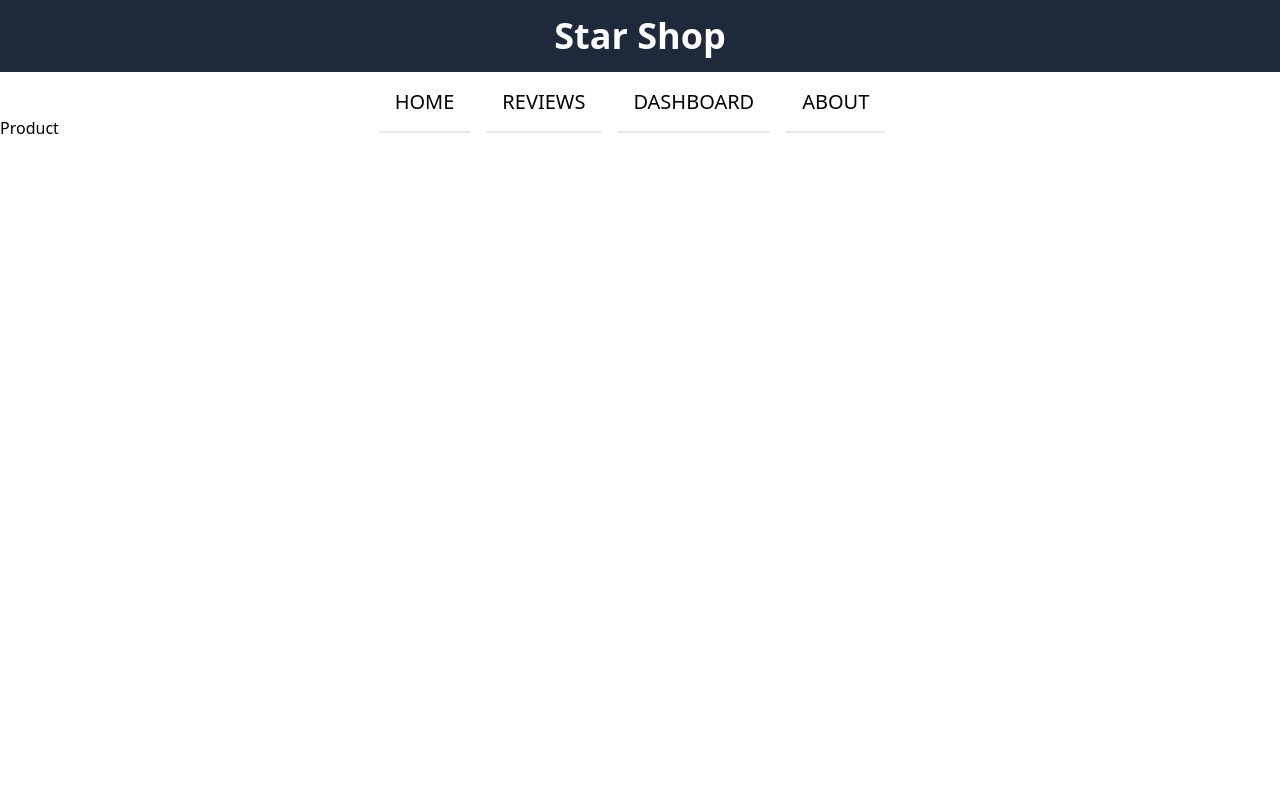
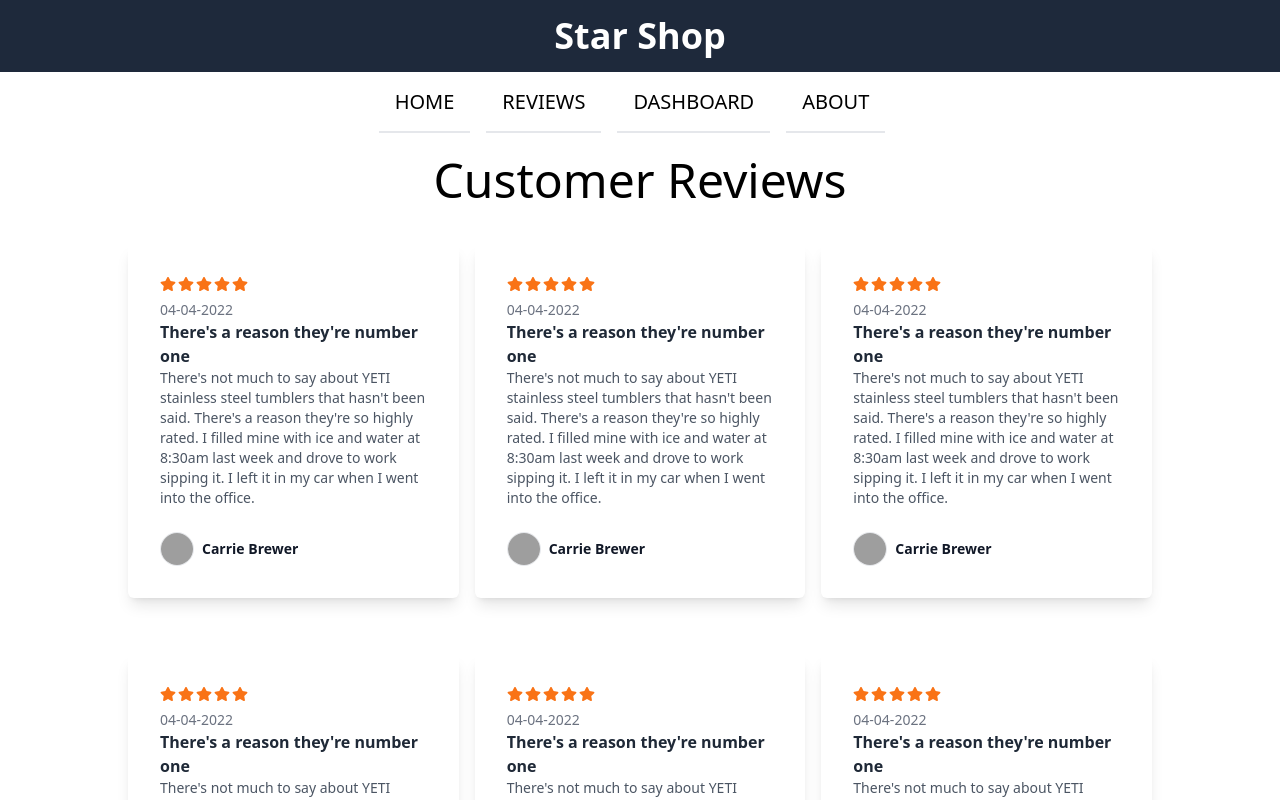
Before and after one commit to Lil-boss/product-Analysis, a React (Create React App) app: page /reviews in a window 1280 px wide. Shown: the top 800 px of the page. Built offline with nearby package versions, Linux system fonts and the light colour scheme; grey boxes are pictures that could not be loaded.

Commit message:
reviews design complete

```diff
--- a/package.json
+++ b/package.json
@@ -8,6 +8,7 @@
     "@testing-library/user-event": "^13.5.0",
     "react": "^18.0.0",
     "react-dom": "^18.0.0",
+    "react-icons": "^4.3.1",
     "react-router-dom": "^6.3.0",
     "react-scripts": "5.0.0",
     "web-vitals": "^2.1.4"
--- a/src/components/Home/Home.jsx
+++ b/src/components/Home/Home.jsx
@@ -1,8 +1,11 @@
 import React from 'react';
+import { Link } from 'react-router-dom';
+import ReviewCart from '../ReviewCart/ReviewCart';
 const Home = () => {
     return (
-        <div className='w-4/5 m-auto mt-10 p-10'>
-            <div className='grid grid-cols-2 gap-10'>
+        <div className='w-4/5 m-auto mt-10'>
+            <section>
+                <div className='grid grid-cols-2 gap-10 p-10'>
                     <div className='flex flex-col justify-center '>
                         <h1 className='text-5xl font-medium text-blue-400'>The best chocolate cake</h1>
                         <h1 className='text-5xl font-medium text-gray-800 text-left'>in your town</h1>
@@ -12,9 +15,26 @@ const Home = () => {
                     <div>
                         <img className='rounded-md' src="https://assets.tmecosys.com/image/upload/t_web767x639/img/recipe/ras/Assets/0A475B34-4E78-40D8-9F30-46223B7D77E7/Derivates/E55C7EA4-0E60-403F-B5DC-75EA358197BD.jpg" alt="" />
                     </div>
-
+                </div>
+            </section>
+            <section>
+                <div className='mb-10'>
+                    <h1 className='text-center text-5xl mt-10'>Customer Reviews</h1>
+                    <div className='grid grid-cols-3 gap-4'>
+                        <ReviewCart />
+                        <ReviewCart />
+                        <ReviewCart />
+                    </div>
+                    <div className='flex justify-center'>
+                        <Link to="/reviews" className='border-0 mt-10 bg-blue-400 w-1/3 h-10 rounded-md text-center text-white font-medium cursor-pointer'>
+                            <button className='mt-2'>
+                                See All Reviews
+                            </button>
+                        </Link>
                     </div>
                 </div>
+            </section>
+        </div >
     );
 };
 
--- /dev/null
+++ b/src/components/ReviewCart/ReviewCart.jsx
@@ -0,0 +1,30 @@
+import React from 'react';
+import { FaStar } from 'react-icons/fa'
+const ReviewCart = () => {
+    return (
+        <div className='mt-10 max-w-lg px-8 py-8 rounded-md shadow-lg bg-white'>
+            <span className='flex space-x-0.5'>
+                <FaStar className='text-orange-500' />
+                <FaStar className='text-orange-500' />
+                <FaStar className='text-orange-500' />
+                <FaStar className='text-orange-500' />
+                <FaStar className='text-orange-500' />
+            </span>
+            <p className='mt-2 text-sm font-medium leading-5 text-gray-500'>04-04-2022</p>
+            <div>
+                <h3 className='font-semibold text-gray-800'>There's a reason they're number one</h3>
+                <p className='text-sm font-medium leading-5 text-gray-600'>
+                    There's not much to say about YETI stainless steel tumblers that hasn't been said. There's a reason they're so highly rated. I filled mine with ice and water at 8:30am last week and drove to work sipping it. I left it in my car when I went into the office.
+                </p>
+            </div>
+            <div className='mt-6 flex items-center space-x-2'>
+                <div className='flex flex-shrink-0 rounded-full border border-gray-200'>
+                    <img className='w-8 h-8 object-cover rounded-full' src="https://images.unsplash.com/photo-1508002366005-75a695ee2d17?ixlib=rb-1.2.1&ixid=eyJhcHBfaWQiOjEyMDd9&auto=format&fit=facearea&facepad=3&w=512&q=80" alt="" />
+                </div>
+                <span className='text-sm font-semibold leading-5 text-gray-900'>Carrie Brewer</span>
+            </div>
+        </div>
+    );
+};
+
+export default ReviewCart;
--- a/src/components/Reviews/Reviews.jsx
+++ b/src/components/Reviews/Reviews.jsx
@@ -1,9 +1,22 @@
 import React from 'react';
+import ReviewCart from '../ReviewCart/ReviewCart';
 
 const Product = () => {
     return (
-        <div>
-            <h5>Product</h5>
+        <div className='w-4/5 m-auto'>
+            <h1 className='text-center text-5xl mt-10'>Customer Reviews</h1>
+            <div className='grid grid-cols-3 gap-4'>
+                <ReviewCart />
+                <ReviewCart />
+                <ReviewCart />
+                <ReviewCart />
+                <ReviewCart />
+                <ReviewCart />
+                <ReviewCart />
+                <ReviewCart />
+                <ReviewCart />
+            </div>
+
         </div>
     );
 };
```
Also changed, not shown: 1 other file (tests, documents, lock files or other folders). Lines whose indentation alone changed are shown as unchanged.
